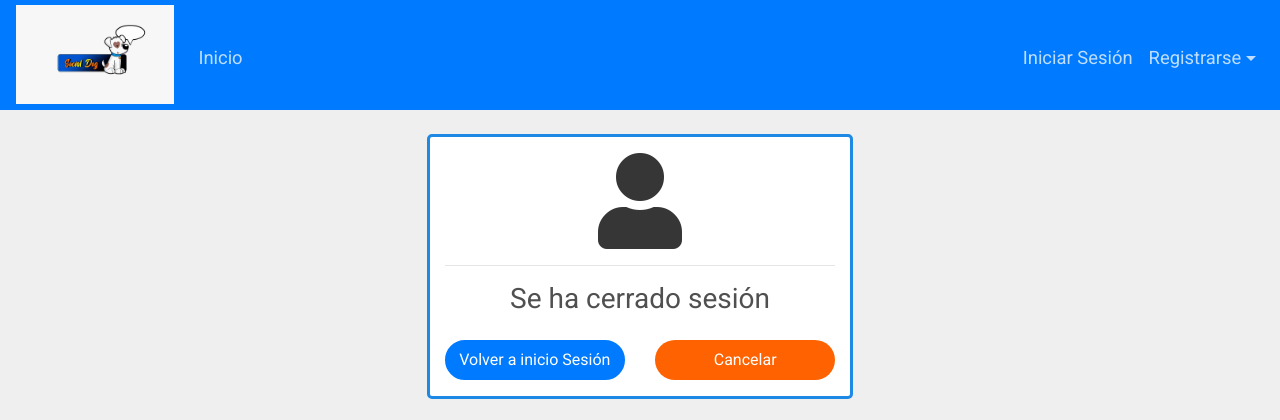
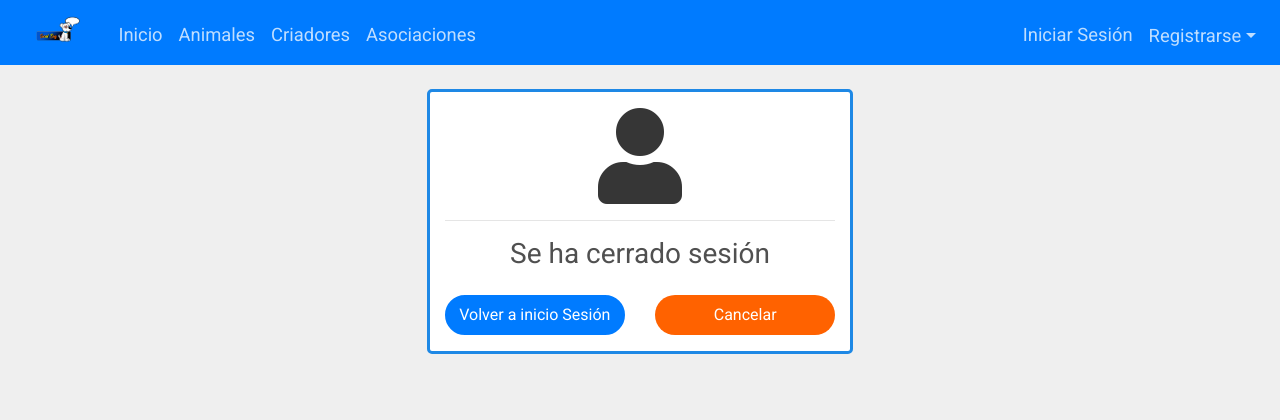
Before and after one commit to jessossan/TFG, a Django app: page /logout in a window 1280 px wide. Shown: the top 420 px of the page. Run offline with Django 3.2, Linux system fonts and the light colour scheme; some libraries are stand-ins or nearby versions.

```diff
--- a/socialDog/web/templates/400.html
+++ b/socialDog/web/templates/400.html
@@ -1,6 +1,6 @@
 {% extends 'base/base.html' %}
 
-{% block title %}ClimbCode{% endblock %}
+{% block title %}SocialDog{% endblock %}
 
 {% block content %}
     <style>
--- a/socialDog/web/templates/403.html
+++ b/socialDog/web/templates/403.html
@@ -1,6 +1,6 @@
 {% extends 'base/base.html' %}
 
-{% block title %}ClimbCode{% endblock %}
+{% block title %}SocialDog{% endblock %}
 
 {% block content %}
     <style>
--- a/socialDog/web/templates/404.html
+++ b/socialDog/web/templates/404.html
@@ -1,6 +1,6 @@
 {% extends 'base/base.html' %}
 
-{% block title %}ClimbCode{% endblock %}
+{% block title %}SocialDog{% endblock %}
 
 {% block content %}
  <style>
--- a/socialDog/web/templates/500.html
+++ b/socialDog/web/templates/500.html
@@ -1,6 +1,6 @@
 {% extends 'base/base.html' %}
 
-{% block title %}ClimbCode{% endblock %}
+{% block title %}SocialDog{% endblock %}
 
 {% block content %}
     <style>
--- a/socialDog/web/templates/base/base.html
+++ b/socialDog/web/templates/base/base.html
@@ -26,11 +26,11 @@
 
 					<nav class="navbar navbar-expand-lg navbar-dark bg-primary">
 							<a class="navbar-brand flex-align-center" href="/">
-									<img style="width: auto; height: auto; border-bottom: 0.4px solid;
+									<img style="width: auto; height: 40x; border-bottom: 0.4px solid;
   border-color: transparent;
                     justify-content: center;
   align-items: center;
-  display: flex;" src="{% static 'img/SocialDog.jpg' %}" alt="SocialDog" class="brand-icon"/>
+  display: flex;" src="{% static 'img/SocialDog.png' %}" alt="SocialDog" class="brand-icon"/>
 							</a>
 							<!--Botón de "colapso", se mostrará si la ventana es demasiado pequeña-->
 							<button class="navbar-toggler" type="button" data-toggle="collapse" data-target="#navbarNav" aria-controls="navbarNav" aria-expanded="false" aria-label="Toggle navigation">
@@ -70,11 +70,11 @@
 			{% else %}
 			<nav class="navbar navbar-expand-lg navbar-dark bg-primary">
 					<a class="navbar-brand flex-align-center" href="/">
-							<img style="width: auto; height: 100px; border-bottom: 0.4px solid;
+							<img style="width: auto; height: 50px; border-bottom: 0.4px solid;
   border-color: transparent;
                     justify-content: center;
   align-items: center;
-  display: flex;" src="{% static 'img/SocialDog.jpg' %}" alt="SocialDog" class="brand-icon"/>
+  display: flex;" src="{% static 'img/SocialDog.png' %}" alt="SocialDog" class="brand-icon"/>
 					</a>
 
 					<!--Botón de "colapso", se mostrará si la ventana es demasiado pequeña-->
@@ -90,6 +90,21 @@
                                 		Inicio
                            				 </a>
                         			</li>
+								<li class="dropdown flex-align-center">
+                            <a style="border-top: 5px solid;border-color: transparent;" href="" class="nav-link navbar-text"  daria-haspopup="false" aria-expanded="false">
+                                Animales
+                            </a>
+                        </li>
+                        <li class="dropdown flex-align-center">
+                            <a style="border-top: 5px solid;border-color: transparent;" href="#" class="nav-link navbar-text"  daria-haspopup="false" aria-expanded="false">
+                                Criadores
+                            </a>
+                        </li>
+                        <li class="dropdown flex-align-center">
+                            <a style="border-top: 5px solid;border-color: transparent;" href="#" class="nav-link navbar-text"  daria-haspopup="false" aria-expanded="false">
+                                Asociaciones
+                            </a>
+                        </li>
 
 
 							</ul>
```
Also changed, not shown: socialDog/web/templates/welcome/index.html (+8 -2 lines), socialDog/web/templates/welcome/welcome-base.html (+4 -4 lines), socialDog/web/static/img/SocialDog.jpg (deleted), socialDog/web/static/img/SocialDog.png (added).
